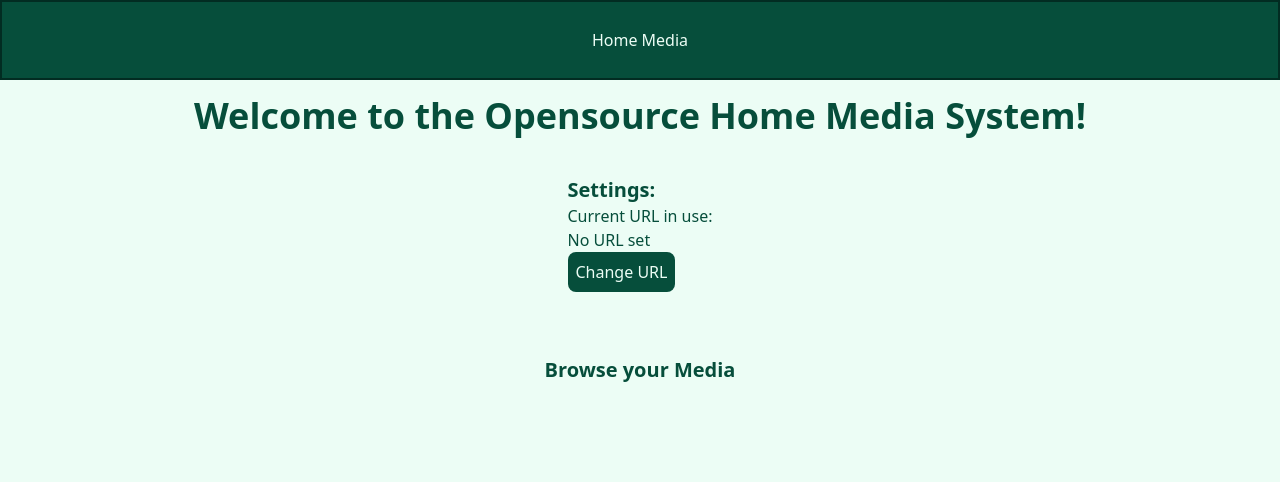
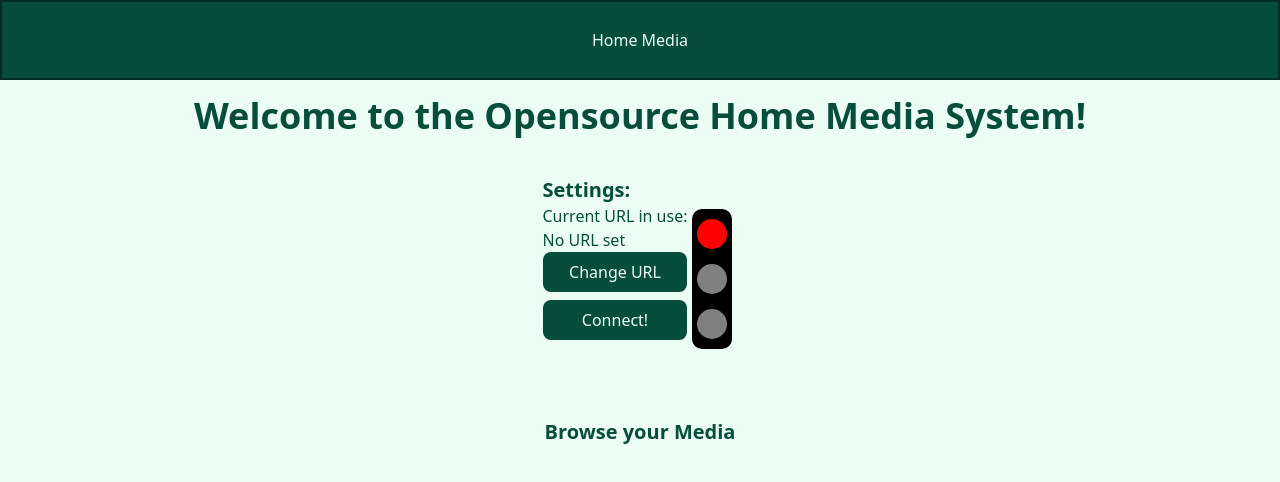
Before and after one commit to Sprum/home-media, a React (Vite) app: page / in a window 1280 px wide. Shown: the top 482 px of the page. Built offline with nearby package versions, Linux system fonts and the light colour scheme.

Commit message:
implemented indicators and button for connection status

```diff
--- a/src/pages/Index.jsx
+++ b/src/pages/Index.jsx
@@ -1,15 +1,18 @@
-import { useContext, useState } from 'react';
-import { ApiContext } from '../context/ApiContext';
+import {useContext, useState} from 'react';
+import {ApiContext} from '../context/ApiContext';
 import {Link} from "react-router-dom";
 import useApi from "../api/api.js"; // Ensure correct path
 
 export default function Index() {
-    const { baseUrl, setBaseUrl, connected, setConnected} = useContext(ApiContext);
+    const {baseUrl, setBaseUrl, connected, setConnected} = useContext(ApiContext);
     const [newUrl, setNewUrl] = useState('');
     const [changeUrl, setChangeUrl] = useState(false);
+    const [isConnecting, setIsConnecting] = useState(false
+    )
     const api = useApi()
 
-    const pingServer = async ()=>{
+    const pingServer = async () => {
+        setIsConnecting(true)
         try {
             const res = await api.get("/ping")
             if (res.data['connected']) {
@@ -18,6 +21,8 @@ export default function Index() {
         } catch (e) {
             setConnected(false)
             console.log(e)
+        } finally {
+            setIsConnecting(false)
         }
     }
 
@@ -42,15 +47,35 @@ export default function Index() {
                         Settings:
                     </h1>
                     {!changeUrl ? (
-                        <div>
+                        <div className={"flex flex-row"}>
+                            <div className={"flex flex-col"}>
                                 <h3>Current URL in use:</h3>
                                 <p>{baseUrl || 'No URL set'}</p>
+                                <div className={"flex flex-col gap-2"}>
                                     <button
                                         onClick={() => setChangeUrl(true)}
                                         className="flex justify-center items-center bg-emerald-900 p-2 text-emerald-50 rounded-lg"
                                     >
                                         Change URL
                                     </button>
+                                    <button
+                                        onClick={pingServer}
+                                        className="flex justify-center items-center bg-emerald-900 p-2 text-emerald-50 rounded-lg"
+                                    >
+                                        Connect!
+                                    </button>
+                                </div>
+                            </div>
+                            <svg width="50" height="150" xmlns="http://www.w3.org/2000/svg">
+                                {/*Background Rectangle*/}
+                                <rect x="5" y="5" width="40" height="140" rx="10" ry="10" fill="black"/>
+                                {/*Red Light*/}
+                                <circle id="redLight" cx="25" cy="30" r="15" fill={connected?"gray" :"red"}/>
+                                {/*Yellow Light */}
+                                <circle id="yellowLight" cx="25" cy="75" r="15" fill={isConnecting? "yellow":"gray"}/>
+                                {/*Green Light*/}
+                                <circle id="greenLight" cx="25" cy="120" r="15" fill={connected? "green":"gray"}/>
+                            </svg>
                         </div>
                     ) : (
                         <div>
@@ -71,7 +96,7 @@ export default function Index() {
                                     Set URL
                                 </button>
                             </form>
-                            {connected? <p>You are connected!</p>:<p>You are not Connected to the server.</p>}
+                            {connected ? <p>You are connected!</p> : <p>You are not Connected to the server.</p>}
                         </div>
                     )}
                 </div>
--- a/src/pages/MediaDetail.jsx
+++ b/src/pages/MediaDetail.jsx
@@ -13,7 +13,7 @@ export default function MediaDetail() {
     const [file, setFile] = useState(null);
     const [loading, setLoading] = useState(false);
     const fileName = files[fileId].path;
-    const fileSuffix = fileName.split(".").pop();
+    const fileSuffix = fileName.split(".").pop().toLowerCase();
 
     const handleNext = () => {
         if (Number(fileId) === files.length-1) {
--- a/src/pages/MediaList.jsx
+++ b/src/pages/MediaList.jsx
@@ -89,21 +89,21 @@ export default function MediaList() {
                         <p>{root}</p>
                     </div>
                     <div><h1 className={"font-bold text-xl text-emerald-900  mt-4"}>Folders:</h1>
-                        <div className={"flex flex-row gap-4 flex-wrap m-2"}>
+                        {folders && (<div className={"flex flex-row gap-4 flex-wrap m-2"}>
                             {folders.map((f, idx) => {
                                 const folder = {id: idx, path: f, name: stripRoot(f), type: "folder"};
                                 return (<MediaCard mediaItem={folder} key={folder.id}/>)
                             })
                             }
-                        </div>
+                        </div>)}
                     </div>
 
                     <div><h1 className={"font-bold text-xl text-emerald-900  mt-4"}>Files:</h1>
-                        <div className={"flex flex-row gap-4 flex-wrap m-2"}>
+                        {files && (<div className={"flex flex-row gap-4 flex-wrap m-2"}>
                             {files.map((file) => {
                                 return (<MediaCard mediaItem={file} key={file.id}/>)
                             })}
-                        </div>
+                        </div>)}
                     </div>
                 </>
             }
--- a/src/util/util.js
+++ b/src/util/util.js
@@ -20,7 +20,7 @@ export const filterMediaFromArray = (files) => {
     const mediaFiles = [];
     for (let i = 0; i < files.length; i++) { // Fixed iteration logic
         const fileName = files[i].path;
-        const fileSuffix = fileName.split(".").pop();
+        const fileSuffix = fileName.split(".").pop().toLowerCase();
         if (mediaFileTypes.includes(fileSuffix)) { // Fixed check to use 'includes'
             mediaFiles.push(files[i]);
         }
```
Lines whose indentation alone changed are shown as unchanged.
